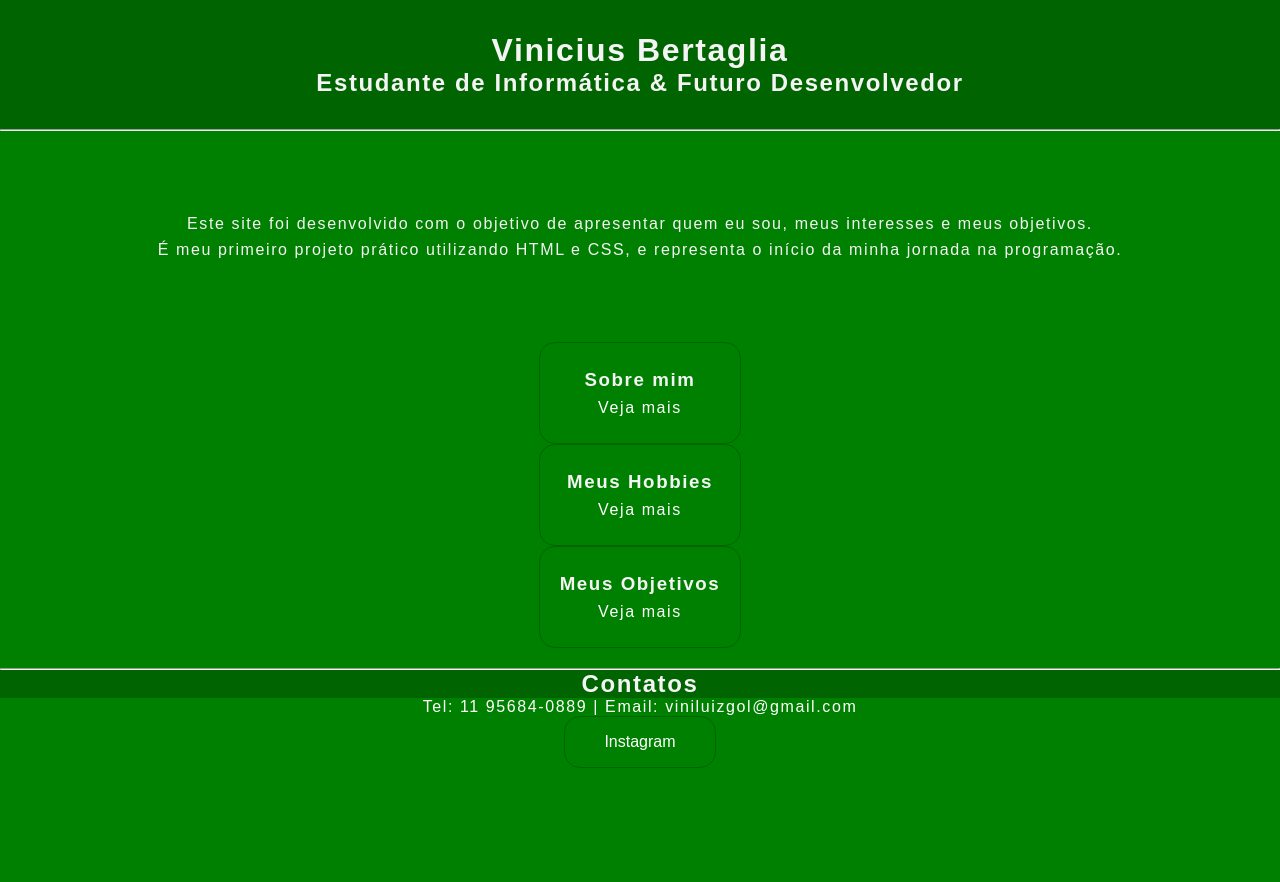
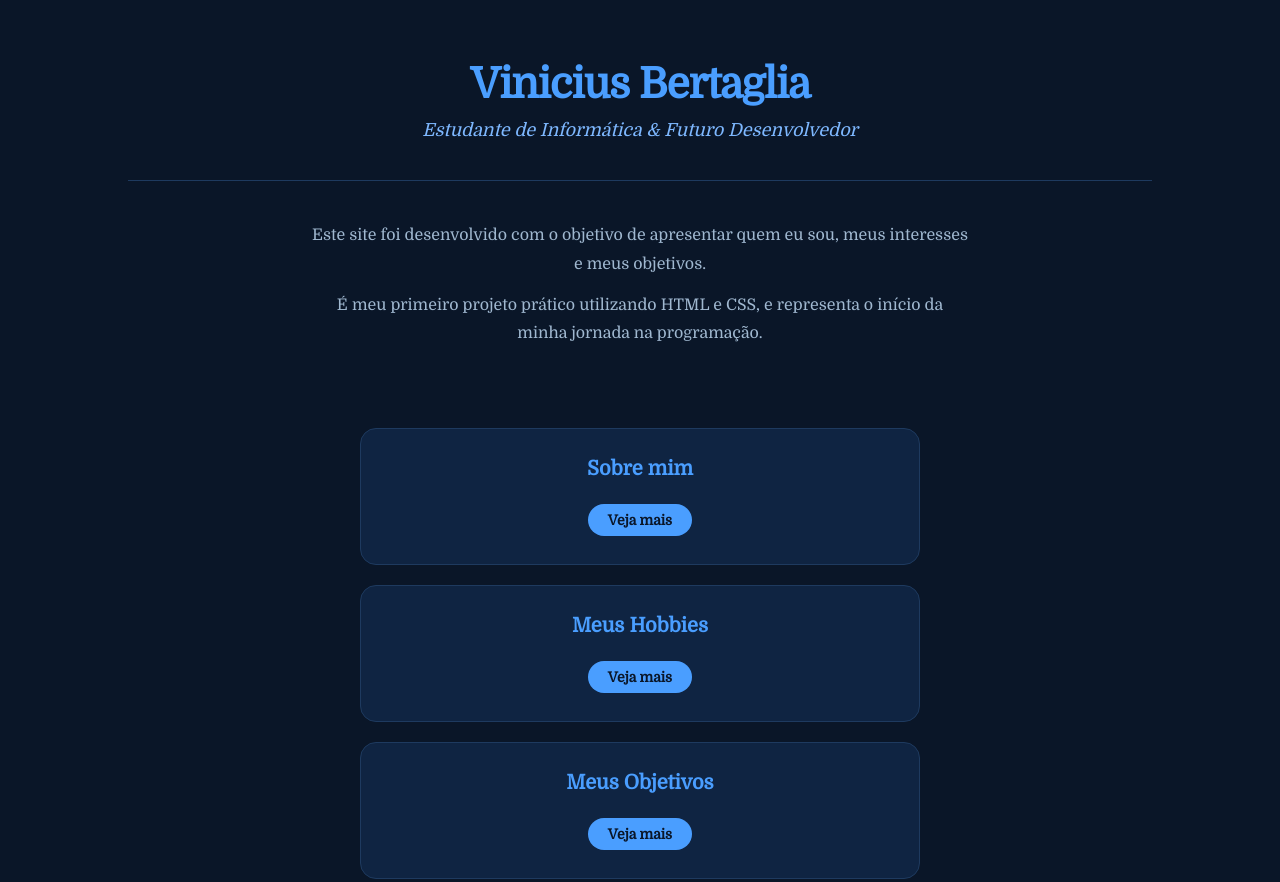
Before and after one commit to v11niciuss/projeto_sobre_mim, a plain HTML site: page index.html in a window 1280 px wide. Shown: the top 882 px of the page. Before the commit the page ends 800 px from the top, so only its background shows below. Drawn offline with Linux system fonts and the light colour scheme.

Commit message:
Update style.css

```diff
--- a/style.css
+++ b/style.css
@@ -1,146 +1,138 @@
 * {
+    box-sizing: border-box;
+    max-width: 100%;
+    margin: 0;
     padding: 0;
-    margin: 0;
 }
 
-
 body.home {
-    background-color: #008000;
-    color: #f4f4f4;
-    box-sizing: border-box;
+    background-color: #0a1628;
+    color: #e0e0e0;
+    font-family: "Domine", serif;
+    text-align: center;
 }
 
-.home header {
-    font-family: "Hammersmith One", sans-serif;
-    font-weight: 700;
-    text-align: center;
-    background-color: #006400;
-    letter-spacing: 1.6px;
+/* CABEÇALHO */
+.cabecalho {
+    padding: 60px 20px 40px;
+}
 
-    padding: 2rem;
- }
+.cabecalho h1 {
+    font-size: 42px;
+    color: #4a9eff;
+    letter-spacing: -1px;
+    margin-bottom: 12px;
+}
 
-.home section {
-    font-family: "Poppins" , sans-serif;
+.cabecalho h2 {
+    font-size: 18px;
+    color: #7eb8ff;
     font-weight: 400;
-    text-align: center;
+    font-style: italic;
+}
 
-    margin-top: 80px;
-    margin-bottom: 20px;
-    line-height: 1.6;
-    letter-spacing: 1.6px;
-    }
+/* LINHA DIVISÓRIA */
+hr {
+    border: none;
+    border-top: 1px solid #1e3a5f;
+    margin: 0 auto;
+    width: 80%;
+}
+
+/* DESCRIÇÃO */
+.descricao {
+    max-width: 700px;
+    margin: 40px auto;
+    padding: 0 20px;
+}
+
+.descricao p {
+    font-size: 16px;
+    line-height: 1.8;
+    color: #a0b8d0;
+    margin-bottom: 12px;
+}
+
+/* DIVS DE NAVEGAÇÃO */
+.links {
+    display: flex;
+    flex-direction: column;
+    align-items: center;
+    gap: 20px;
+    padding: 40px 20px;
+    max-width: 600px;
+    margin: 0 auto;
+}
 
 .links div {
-    border: 1px solid #006400;
+    background-color: #0f2442;
+    border: 1px solid #1e3a5f;
     border-radius: 16px;
-    width: 200px;
-    height: 100px;
-    text-align: center;
+    padding: 28px;
+    width: 100%;
+    transition: transform 0.2s, border-color 0.2s, box-shadow 0.2s;
+}
 
-    display: flex;
-    justify-content: center;
-    align-items: center;
+.links div:hover {
+    transform: translateY(-4px);
+    border-color: #4a9eff;
+    box-shadow: 0px 8px 24px rgba(74, 158, 255, 0.2);
+}
 
-    margin: auto;
-    flex-direction: column;
- }
+.links div h3 {
+    font-size: 20px;
+    color: #4a9eff;
+    margin-bottom: 12px;
+}
 
- .links a {
+.links div a {
+    display: inline-block;
+    margin-top: 12px;
+    padding: 8px 20px;
+    background-color: #4a9eff;
+    color: #0a1628;
+    border-radius: 99px;
     text-decoration: none;
-    color: white;
-    font-family: "Poppins" , sans-serif;
- }
+    font-size: 14px;
+    font-weight: bold;
+    transition: background-color 0.2s;
+}
 
- .contatos h2 {
-    background-color: #006400;
-    font-family: "Hammersmith One" , sans-serif;
-    font-weight: 700;
-    text-align: center;
-    letter-spacing: 1.6px;
- }
+.links div a:hover {
+    background-color: #7eb8ff;
+}
 
- .contatos div {
-    border: 1px solid #006400;
-    border-radius: 16px;
-    width: 150px;
-    height: 50px;
-    text-align: center;
+/* CONTATOS */
+.contatos {
+    padding: 40px 20px 60px;
+    border-top: 1px solid #1e3a5f;
+    margin-top: 20px;
+}
 
-    display: flex;
-    justify-content: center;
-    align-items: center;
+.contatos h2 {
+    font-size: 24px;
+    color: #4a9eff;
+    margin-bottom: 16px;
+}
 
-    margin: auto;
-    flex-direction: column;
- }
+.contatos p {
+    color: #a0b8d0;
+    font-size: 15px;
+    margin-bottom: 16px;
+}
 
- .contatos a {
+.redes a {
+    display: inline-block;
+    padding: 10px 24px;
+    border: 1px solid #4a9eff;
+    color: #4a9eff;
+    border-radius: 99px;
     text-decoration: none;
-    color: white;
-    font-family: "Poppins" , sans-serif;
- }
+    font-size: 14px;
+    transition: background-color 0.2s, color 0.2s;
+}
 
- .contatos p {
-    text-align: center;
-    font-family: "Poppins" , sans-serif;
-    font-weight: 400;
-    letter-spacing: 1.6px;
-    color: white;
- }
-
- body.sobremim {
-    background-color: #008000;
-    box-sizing: border-box;
-    color: white;
-    text-align: center;
-    padding: 20px;
- }
-
- .sobremim header {
-    background-color: #006400;
-    font-family: "Hammersmith One" , sans-serif;
-    font-weight: 700;
-    letter-spacing: 1.6px;
- }
-
- .sobremim section {
-    font-family: "Poppins" , sans-serif;
-    font-weight: 400;
-    line-height: 1.6;
-    letter-spacing: 1.6px;
-
-    margin-top: 50px;
-    margin-bottom: 50px;
- }
-
- .sobremim img {
-    max-width: 800px;
-    border-radius: 16px;
-    width: 200px;
-    height: auto;
- }
-
- .sobremim footer {
-    font-family: "Poppins" , sans-serif;
-    color: white;
-    letter-spacing: 1.6px;
- }
-
- .fecha div {
-    border: 1px solid #006400;
-    border-radius: 16px;
-    margin: auto;
-    width: 200px;
-    height: 100px;
-    text-align: center;
-
-    display: flex;
-    justify-content: center;
-    align-items: center;
- }
-
- .fecha a {
-    text-decoration: none;
-    color: white;
- }
+.redes a:hover {
+    background-color: #4a9eff;
+    color: #0a1628;
+}
```
